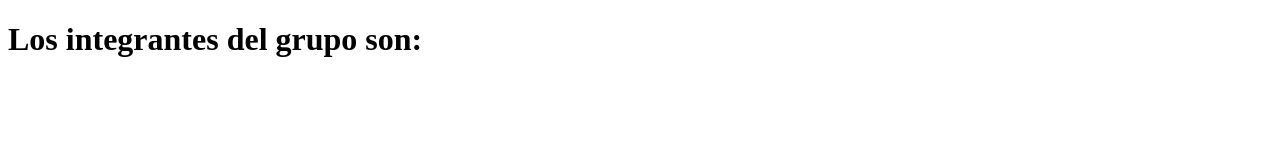
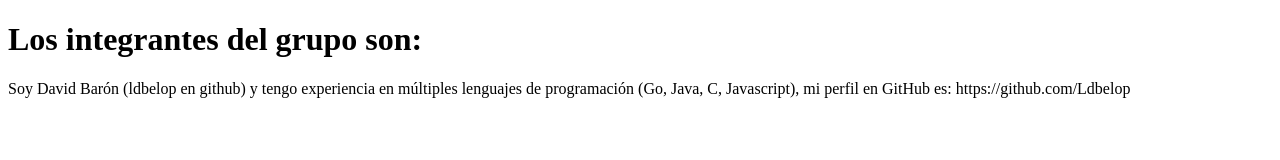
Before and after one commit to Ldbelop/Ejercicio-repositorio, a plain HTML site: page index.html in a window 1280 px wide. Drawn offline with Linux system fonts and the light colour scheme.

Commit message:
Añadida la descripción de David Barón

```diff
--- a/index.html
+++ b/index.html
@@ -8,5 +8,6 @@
 </head>
 <body>
     <h1>Los integrantes del grupo son:</h1>
+    <p>Soy David Barón (ldbelop en github) y tengo experiencia en múltiples lenguajes de programación (Go, Java, C, Javascript), mi perfil en GitHub es:  https://github.com/Ldbelop</p>
 </body>
 </html>
```
